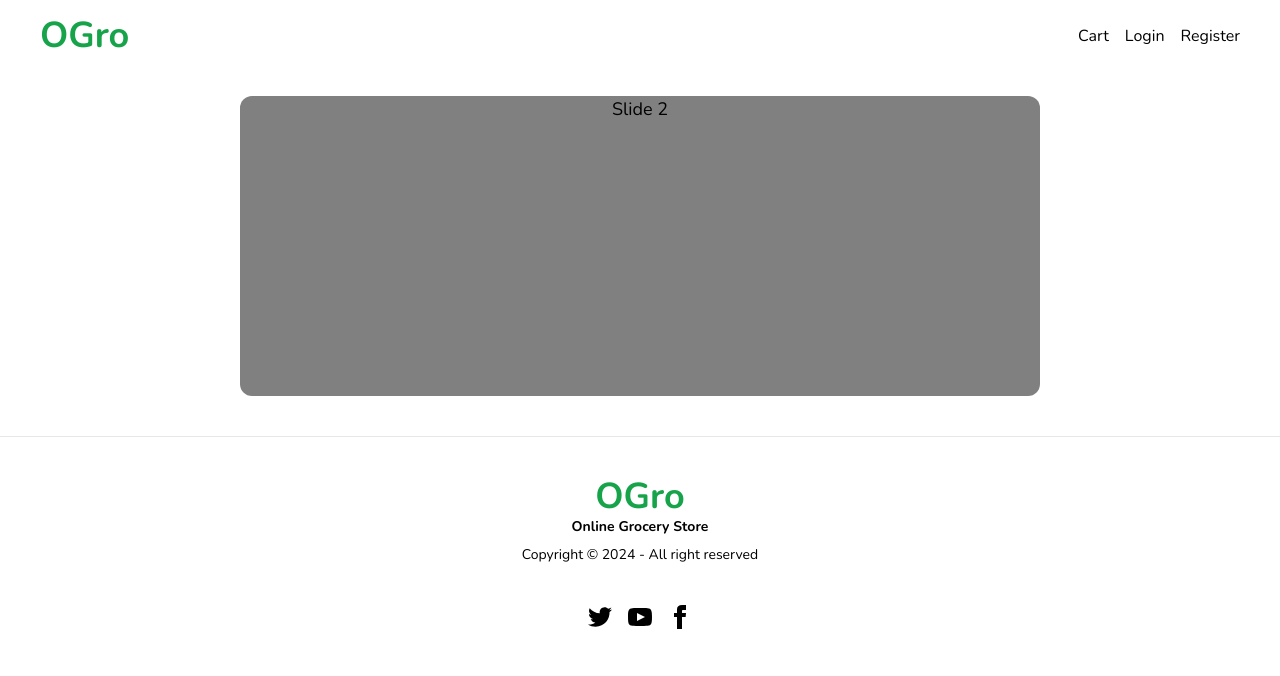
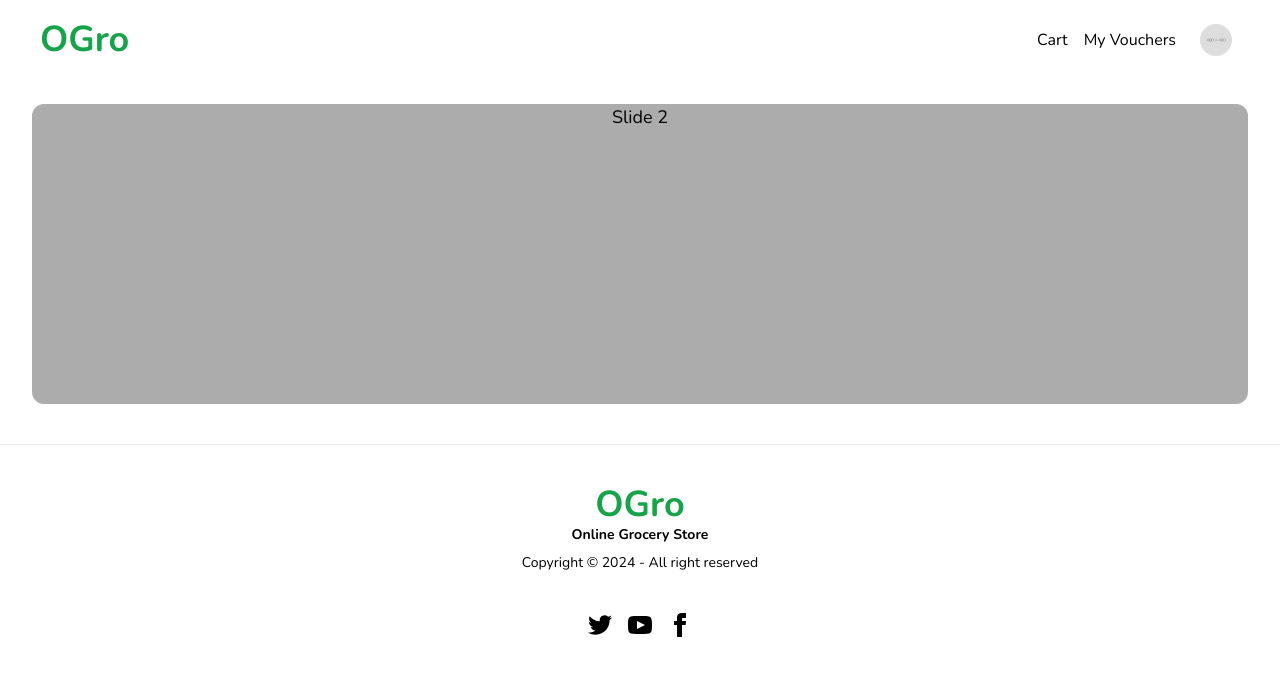
Before and after one commit to RidloGhifary/online-grocery-web-app, a Next.js app in the folder apps/web/: page / in a window 1280 px wide. Shown: the top 676 px of the page. Built offline with nearby package versions, Linux system fonts and the light colour scheme.

Commit message:
style: fix navbar item space

```diff
--- a/apps/web/src/app/globals.css
+++ b/apps/web/src/app/globals.css
@@ -3,7 +3,6 @@
 @tailwind utilities;
 
 .swiper {
-  max-width: 800px;
   width: 100%;
   height: 200px;
 }
@@ -14,7 +13,7 @@
   margin: 0 auto;
   text-align: center;
   font-size: 18px;
-  background: gray;
+  background: rgb(172, 172, 172);
   display: flex;
   justify-content: center;
   align-items: center;
@@ -30,7 +29,7 @@
 
 @media (min-width: 768px) {
   .swiper {
-    max-width: 800px;
+    max-width: 100%;
     width: 100%;
     height: 300px;
   }
--- a/apps/web/src/components/navbar/NavbarItem.tsx
+++ b/apps/web/src/components/navbar/NavbarItem.tsx
@@ -6,19 +6,16 @@ import { NavbarItems } from "@/constants";
 import ProfileItem from "./ProfileItem";
 
 export default function NavbarItem() {
-  const isLoggedIn = false;
+  const isLoggedIn = true;
   const router = useRouter();
 
   return (
-    <div className="space-x-4">
+    <div>
       {NavbarItems.map((item, i) => (
-        <div
-          key={i}
-          className="flex cursor-pointer items-center gap-4 hover:underline"
-        >
+        <div key={i} className="flex items-center gap-4">
           {isLoggedIn &&
             item?.requireAuth?.map((item, i) => (
-              <div key={i}>
+              <div key={i} className="mr-auto cursor-pointer hover:underline">
                 {item.name === "Profile" ? (
                   <ProfileItem />
                 ) : (
@@ -31,6 +28,7 @@ export default function NavbarItem() {
 
           {!isLoggedIn && (
             <span
+              className="cursor-pointer"
               onClick={() =>
                 router.push(
                   `${item.href === "/cart" ? "/login?callbackUrl=/cart" : item.href}`,
--- a/apps/web/src/components/navbar/ProfileItem.tsx
+++ b/apps/web/src/components/navbar/ProfileItem.tsx
@@ -26,7 +26,7 @@ export default function ProfileItem() {
       </div>
       <ul
         tabIndex={0}
-        className="menu dropdown-content menu-sm z-[1] w-52 space-y-3 rounded-box bg-base-100 p-4 shadow"
+        className="menu dropdown-content menu-sm z-50 w-52 space-y-3 rounded-box bg-white p-4 shadow"
       >
         {ProfileDropDownItems.map((item, i) => (
           <li
--- a/apps/web/src/constants/index.ts
+++ b/apps/web/src/constants/index.ts
@@ -8,6 +8,10 @@ export const NavbarItems = [
       {
         name: "Cart",
         href: "/cart",
+      },
+      {
+        name: "My Vouchers",
+        href: "/my-vouchers",
       },
       {
         name: "Profile",
@@ -34,18 +38,20 @@ export const ProfileDropDownItems = [
     name: "Profile",
     href: "/profile",
     requireAuth: true,
-    icon: FaUser,
   },
   {
     name: "My Store",
     href: "/my-store",
     requireAuth: true,
-    icon: PiStorefrontFill,
+  },
+  {
+    name: "Create Store",
+    href: "/create-store",
+    requireAuth: true,
   },
   {
     name: "Logout",
     href: "/logout",
     requireAuth: true,
-    icon: LuLogOut,
   },
 ];
```
